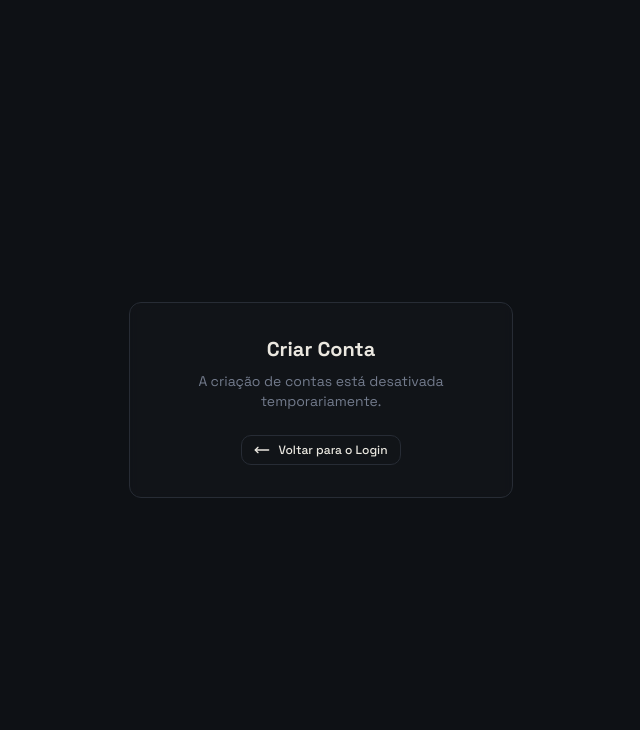
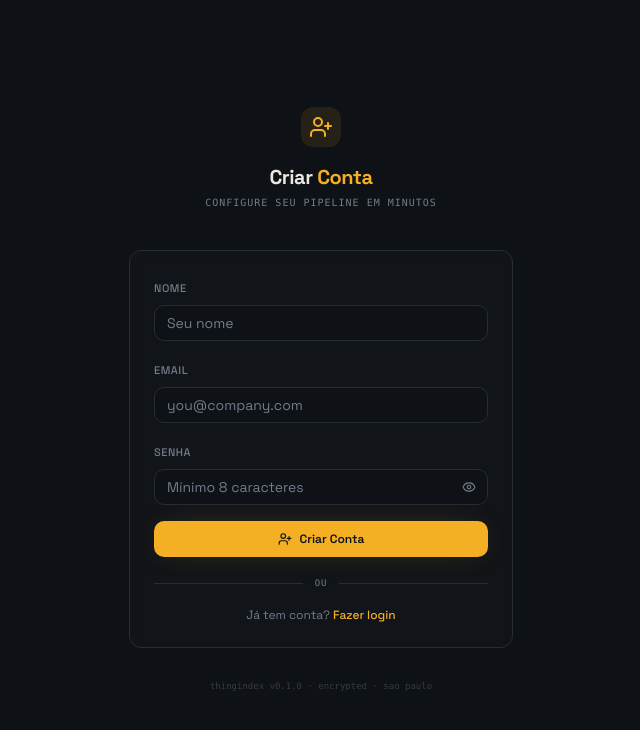
Before and after one commit to EduardoMG12/ThingIndex, a Next.js app in the folder frontend/: page /register in a window 1280 px wide. Shown: the top 730 px of the page, without its empty margins (319-959 px from the left). Built offline with nearby package versions, Linux system fonts and the light colour scheme.

Commit message:
feat: Implement user registration form and server action.

```diff
--- a/frontend/src/app/(auth)/register/page.tsx
+++ b/frontend/src/app/(auth)/register/page.tsx
@@ -1,26 +1,14 @@
-import Link from "next/link";
-import { MoveLeft } from "lucide-react";
-import { Button } from "@/components/ui/Button";
+import { RegisterForm } from "@/components/auth/RegisterForm";
 
 export const metadata = {
     title: "Criar Conta | ThingIndex",
+    description: "Crie sua conta no ThingIndex para configurar seu pipeline de document intelligence.",
 };
 
 export default function RegisterPage() {
     return (
         <div className="relative flex min-h-screen items-center justify-center bg-background bg-dots p-4">
-            <div className="w-full max-w-sm rounded-xl border border-border bg-secondary/20 p-8 text-center backdrop-blur-sm">
-                <h2 className="text-xl font-bold">Criar Conta</h2>
-                <p className="mt-2 text-sm text-muted-foreground">
-                    A criação de contas está desativada temporariamente.
-                </p>
-                <Link href="/login" className="mt-6 inline-block">
-                    <Button variant="outline" size="sm" className="gap-2">
-                        <MoveLeft className="h-4 w-4" />
-                        Voltar para o Login
-                    </Button>
-                </Link>
-            </div>
+            <RegisterForm />
         </div>
     );
 }
--- /dev/null
+++ b/frontend/src/components/auth/RegisterForm.tsx
@@ -0,0 +1,117 @@
+"use client";
+
+import { useState } from "react";
+import Link from "next/link";
+import { motion } from "framer-motion";
+import { UserPlus, Eye, EyeOff } from "lucide-react";
+import { Button } from "@/components/ui/Button";
+import { Input } from "@/components/ui/Input";
+import { Label } from "@/components/ui/Label";
+import { register } from "./actions";
+
+export const RegisterForm = () => {
+    const [showPassword, setShowPassword] = useState(false);
+    const [isLoading, setIsLoading] = useState(false);
+
+    return (
+        <motion.div
+            initial={{ opacity: 0, y: 20 }}
+            animate={{ opacity: 1, y: 0 }}
+            transition={{ duration: 0.6, ease: [0.22, 1, 0.36, 1] }}
+            className="w-full max-w-sm"
+        >
+            <div className="mb-10 text-center">
+                <motion.div
+                    className="mx-auto mb-4 flex h-10 w-10 items-center justify-center rounded-lg bg-primary/10"
+                    initial={{ scale: 0.8, opacity: 0 }}
+                    animate={{ scale: 1, opacity: 1 }}
+                    transition={{ delay: 0.1, duration: 0.5 }}
+                >
+                    <UserPlus className="h-6 w-6 text-primary" />
+                </motion.div>
+                <h1 className="font-display text-xl font-bold tracking-tight">
+                    Criar <span className="text-primary">Conta</span>
+                </h1>
+                <p className="mt-1 font-mono text-[10px] uppercase tracking-widest text-muted-foreground">
+                    configure seu pipeline em minutos
+                </p>
+            </div>
+
+            <div className="rounded-xl border border-border bg-secondary/20 p-6 backdrop-blur-sm">
+                <form action={register} onSubmit={() => setIsLoading(true)} className="space-y-4">
+                    <div className="space-y-1.5">
+                        <Label htmlFor="name" className="text-[11px] uppercase tracking-wider text-muted-foreground">Nome</Label>
+                        <Input
+                            id="name"
+                            name="name"
+                            placeholder="Seu nome"
+                            required
+                            className="h-9 bg-background text-sm"
+                        />
+                    </div>
+                    <div className="space-y-1.5">
+                        <Label htmlFor="email" className="text-[11px] uppercase tracking-wider text-muted-foreground">Email</Label>
+                        <Input
+                            id="email"
+                            name="email"
+                            type="email"
+                            placeholder="you@company.com"
+                            required
+                            className="h-9 bg-background text-sm"
+                        />
+                    </div>
+                    <div className="space-y-1.5">
+                        <Label htmlFor="password" className="text-[11px] uppercase tracking-wider text-muted-foreground">Senha</Label>
+                        <div className="relative">
+                            <Input
+                                id="password"
+                                name="password"
+                                type={showPassword ? "text" : "password"}
+                                placeholder="Mínimo 8 caracteres"
+                                required
+                                className="h-9 bg-background pr-9 text-sm"
+                            />
+                            <button
+                                type="button"
+                                onClick={() => setShowPassword(!showPassword)}
+                                className="absolute right-3 top-1/2 -translate-y-1/2 text-muted-foreground hover:text-foreground transition-colors"
+                                aria-label={showPassword ? "Esconder senha" : "Mostrar senha"}
+                            >
+                                {showPassword ? <EyeOff className="h-3.5 w-3.5" /> : <Eye className="h-3.5 w-3.5" />}
+                            </button>
+                        </div>
+                    </div>
+                    <Button
+                        type="submit"
+                        className="h-9 w-full gap-2 text-xs font-semibold"
+                        disabled={isLoading}
+                    >
+                        {isLoading ? (
+                            <div className="h-3.5 w-3.5 animate-spin rounded-full border-2 border-primary-foreground border-t-transparent" />
+                        ) : (
+                            <UserPlus className="h-3.5 w-3.5" />
+                        )}
+                        Criar Conta
+                    </Button>
+                </form>
+
+                <div className="mt-5 flex items-center gap-3">
+                    <div className="h-px flex-1 bg-border" />
+                    <span className="font-mono text-[9px] uppercase tracking-widest text-muted-foreground">ou</span>
+                    <div className="h-px flex-1 bg-border" />
+                </div>
+
+                <p className="mt-4 text-center text-xs text-muted-foreground">
+                    Já tem conta?{" "}
+                    <Link href="/login" className="font-medium text-primary hover:underline">
+                        Fazer login
+                    </Link>
+                </p>
+            </div>
+
+            <p className="mt-8 text-center font-mono text-[9px] text-muted-foreground/40">
+                thingindex v0.1.0 · encrypted · sao paulo
+            </p>
+        </motion.div>
+    );
+};
--- a/frontend/src/components/auth/actions.ts
+++ b/frontend/src/components/auth/actions.ts
@@ -12,3 +12,15 @@ export async function login(formData: FormData) {
 
   redirect("/dashboard");
 }
+
+export async function register(formData: FormData) {
+  const name = formData.get("name");
+  const email = formData.get("email");
+  const password = formData.get("password");
+
+  await new Promise((resolve) => setTimeout(resolve, 1000));
+
+  console.log("Registration attempt:", { name, email, password });
+
+  redirect("/dashboard");
+}
```
